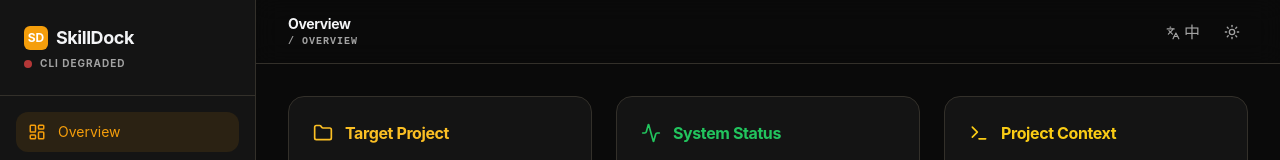
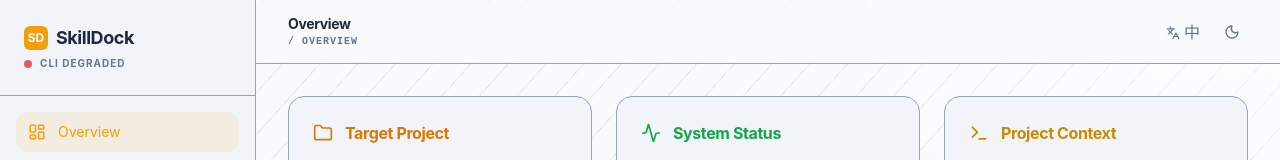
Before and after one commit to unnoderes/skilldock, a React (Vite) app in the folder apps/web/: page /#overview in a window 1280 px wide. Shown: the top 160 px of the page. Built offline with nearby package versions, Linux system fonts and the light colour scheme; no server answers.

Commit message:
feat(web): default to light theme on first load

```diff
--- a/apps/web/index.html
+++ b/apps/web/index.html
@@ -6,7 +6,8 @@
     <title>SkillDock</title>
     <script>
       (function() {
-        var theme = localStorage.getItem('skilldock-theme') || 'dark';
+        var storedTheme = localStorage.getItem('skilldock-theme');
+        var theme = storedTheme === 'light' || storedTheme === 'dark' ? storedTheme : 'light';
         document.documentElement.setAttribute('data-theme', theme);
       })();
     </script>
--- a/apps/web/src/contexts/ThemeContext.tsx
+++ b/apps/web/src/contexts/ThemeContext.tsx
@@ -16,7 +16,7 @@ export function ThemeProvider({ children }: { children: React.ReactNode }) {
       const stored = localStorage.getItem(STORAGE_KEY);
       if (stored === "light" || stored === "dark") return stored;
     }
-    return "dark";
+    return "light";
   });
 
   const setTheme = useCallback((newTheme: Theme) => {
--- a/apps/web/src/styles/app.css
+++ b/apps/web/src/styles/app.css
@@ -61,14 +61,14 @@ body { margin: 0; background: var(--color-surface-900); color: var(--color-text)
 
 [data-theme="light"] .app-shell {
   background-image:
-    radial-gradient(circle at top right, rgba(255, 255, 255, 0.68), rgba(255, 255, 255, 0) 34%),
-    linear-gradient(180deg, rgba(255, 255, 255, 0.22), rgba(248, 250, 252, 0.04)),
+    radial-gradient(circle at top right, rgba(255, 255, 255, 0.58), rgba(255, 255, 255, 0) 36%),
+    linear-gradient(180deg, rgba(255, 255, 255, 0.16), rgba(226, 232, 240, 0.1)),
     repeating-linear-gradient(
       132deg,
-      rgba(148, 163, 184, 0.09) 0,
-      rgba(148, 163, 184, 0.09) 1px,
+      rgba(100, 116, 139, 0.16) 0,
+      rgba(100, 116, 139, 0.16) 1px,
       transparent 1px,
-      transparent 32px
+      transparent 28px
     );
 }
 
```
